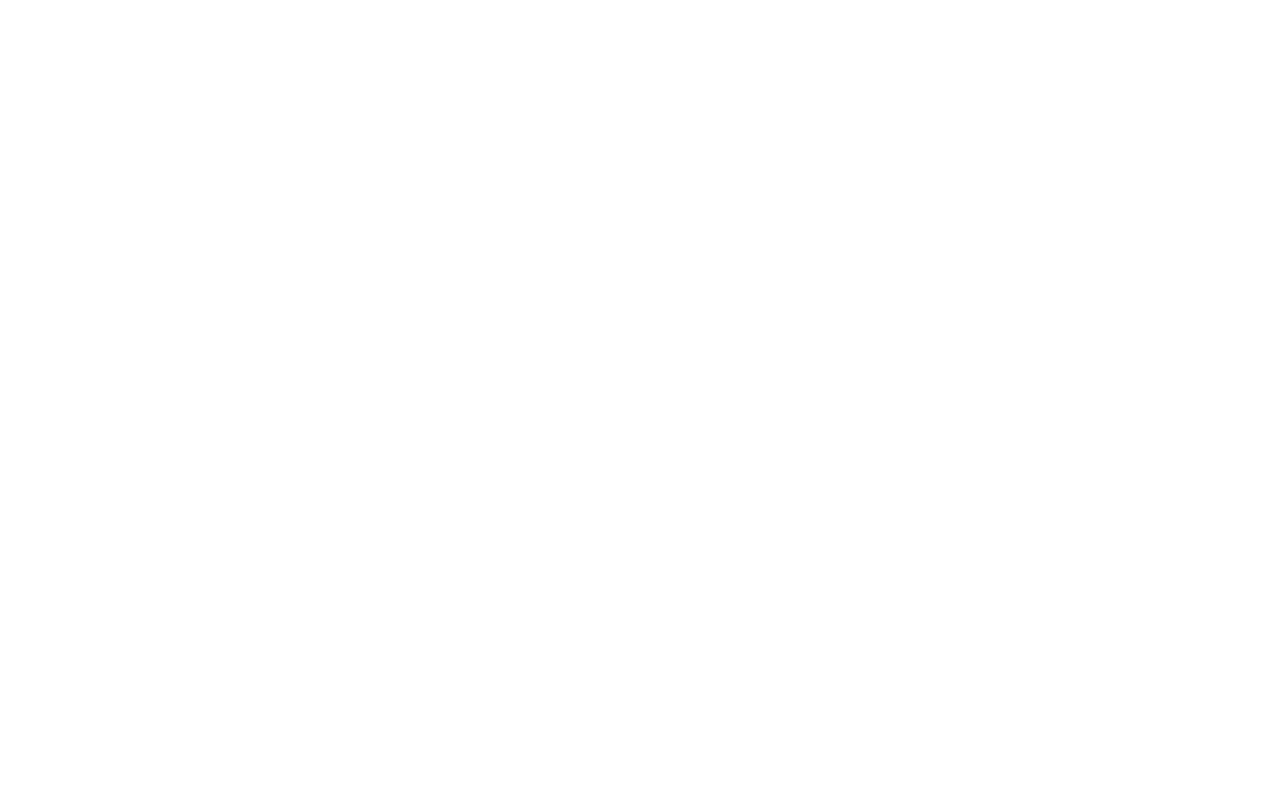
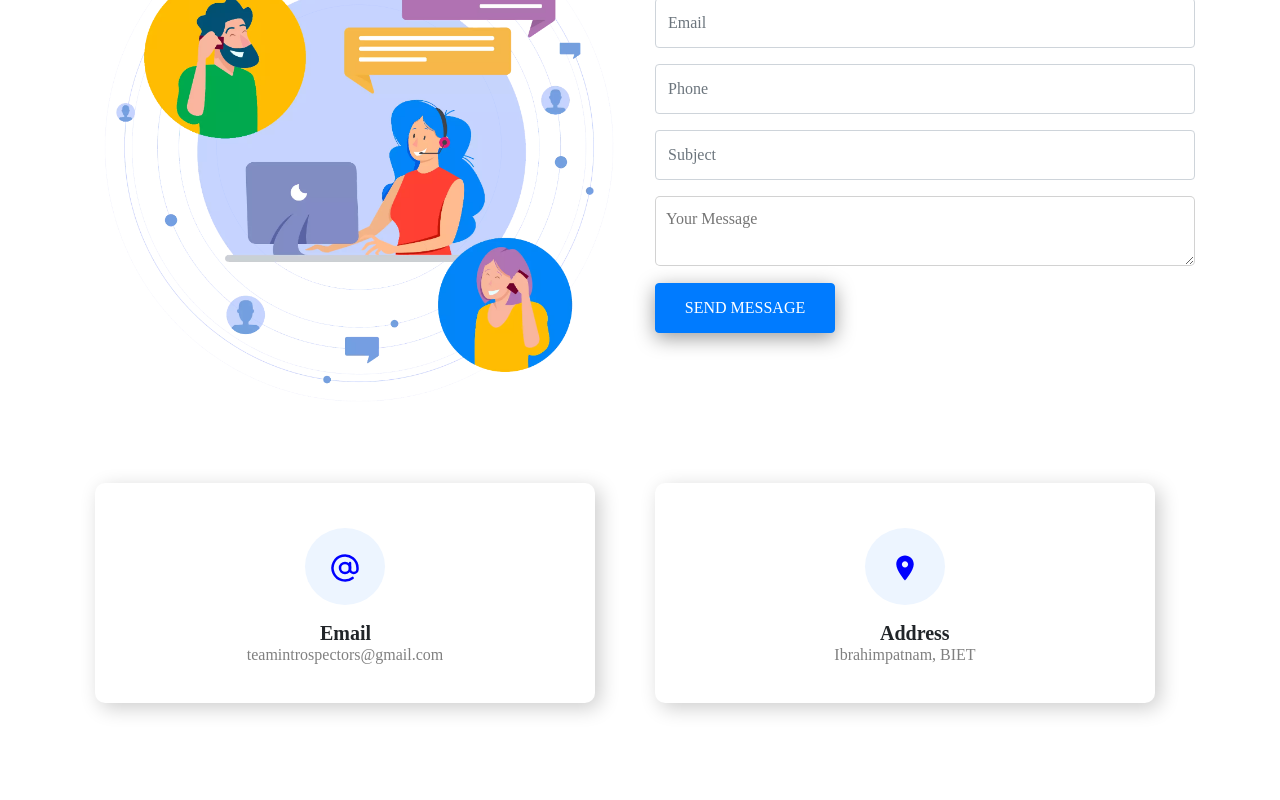
Before and after one commit to tech-introspectors/Google-DSC-BIET, a React (Create React App) app: page /contact in a window 1280 px wide. Shown: the part 600-1400 px from the top of the page. Before the commit the page ends 800 px from the top, so only its background shows below. Built offline with nearby package versions, Linux system fonts and the light colour scheme; a web font is replaced by a local one.

Commit message:
Added contect page

```diff
--- /dev/null
+++ b/src/pages/Contact/Contact.css
@@ -0,0 +1,90 @@
+.contact_container .custom_heading{
+    color: blue;
+    font-weight: 600;
+    margin-top: 20vh;
+    margin-bottom: 30px;
+}
+
+.contact_container p{
+    color: gray;
+    margin-bottom: 200px;
+}
+
+.contact_container img{
+    transform: translateY(-50px);
+}
+
+.contact_container textarea{
+    border-color: rgba(128, 128, 128, 0.356);
+    padding:10px;
+    min-height: 50px;
+    border-radius: 5px;
+    transition: 0.3s;
+    margin-bottom: 10px;
+}
+
+.contact_container .send_message_btn{
+    box-shadow: 0px 5px 20px rgba(0,0,0,0.4);
+}
+
+.contact_container .card_container{
+   display: flex;
+   justify-content: space-between;
+
+}
+.card_container .custom_card{
+    height: 220px;
+    width: 500px;
+    background-color: white;
+    box-shadow: 5px 5px 20px rgba(0,0,0,0.2);
+    border-radius: 10px;
+    position: relative;
+    transition: 0.3s ease-in-out;
+    margin-bottom: 50px;
+
+}
+
+.card_container .custom_card:hover{
+    transform: scale(1.05);
+
+}
+.card_container .custom_card .title {
+    position: absolute;
+    bottom: 50px;
+    left: 45%;
+    right: auto;
+}
+
+.card_container .custom_card .mail{
+    position: relative;
+    top: 130px;
+    text-align: center;
+}
+
+.card_container a{
+    padding: 30px 25px;
+    height: 80px;
+    width: 80px;
+    background-color: cadetblue;
+    color: blue;
+    background-color: #edf5ff;
+    border-radius: 50%;
+    position: relative;
+    top: 70px;
+    left: 42%;
+    right: auto;
+}
+
+.card_container .custom_icon{
+    font-size: 30px;
+}
+
+.card_container .custom_icon:hover{
+    color: #fff;
+    transition: 0.3s ease-in-out;
+
+}
+.card_container .circle:hover{
+    color: #fff;
+    background-color: blue;
+}
--- a/src/pages/Contact/Contact.jsx
+++ b/src/pages/Contact/Contact.jsx
@@ -1,11 +1,67 @@
 import React from "react";
+import Footer from '../../components/Footer';
+import Form from "../Home/components/Form";
+import Contact_Image from '../../asserts/contact134.webp';
+import { FiAtSign } from 'react-icons/fi';
+import {MdLocationOn} from  'react-icons/md';
+
+
+import '../Home/Home.css';
+import './Contact.css';
+import Button from "../Home/components/Button";
 
 export default function Contact() {
   return (
     <>
+    <div className = "contact_container">
       <div className="container">
-        <h1>Contact page</h1>
+        <h2 className = "text-center custom_heading">Lets Talk !</h2>
+        <p className = "text-center">Would like to sponsor an event. Get in touch with us!</p>
+
+       <div className = "row">
+         <div className = "col-lg-6">
+          <img src = {Contact_Image} alt = "" />
+         </div>
+
+         <div className = "col-lg-6 col-md-12">
+          <Form placeholder = "Name" />
+          <Form placeholder = "Email" />
+          <Form placeholder = "Phone" />
+          <Form placeholder = "Subject" />
+
+          <textarea className = "col-12" placeholder= "Your Message">
+          </textarea>
+
+          <Button
+            text = "SEND MESSAGE"
+            buttonSize = "50px"
+            column = "4"
+            btn_customStyle = "send_message_btn"
+
+          />
+         </div>
+       </div>
+
+      <div className = "row card_container">
+        <div className = "custom_card">
+            <a href = "#" target = "_blank" className = "circle">
+                <FiAtSign  className = "custom_icon"/>
+            </a>
+            <h2 className = "title">Email</h2>
+            <p className = "mail">teamintrospectors@gmail.com</p>
+        </div>
+        <div className = "custom_card">
+            <a href = "#" target = "_blank" className = "circle">
+                <MdLocationOn  className = "custom_icon"/>
+            </a>
+            <h2 className = "title">Address</h2>
+            <p className = "mail">Ibrahimpatnam, BIET</p>
+        </div>
       </div>
+
+      </div>
+      <Footer />
+    </div>
     </>
   );
 }
```
Also changed, not shown: src/asserts/contact134.webp (added).
